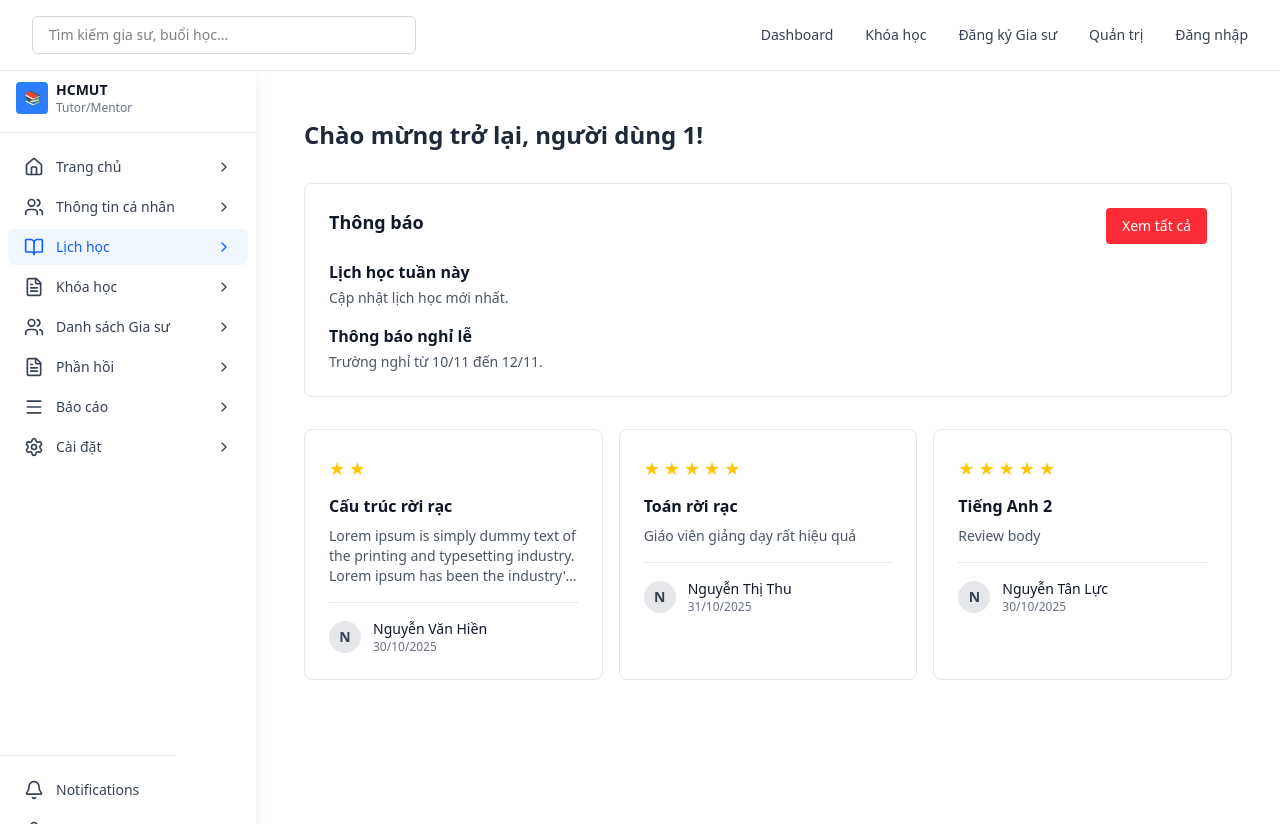
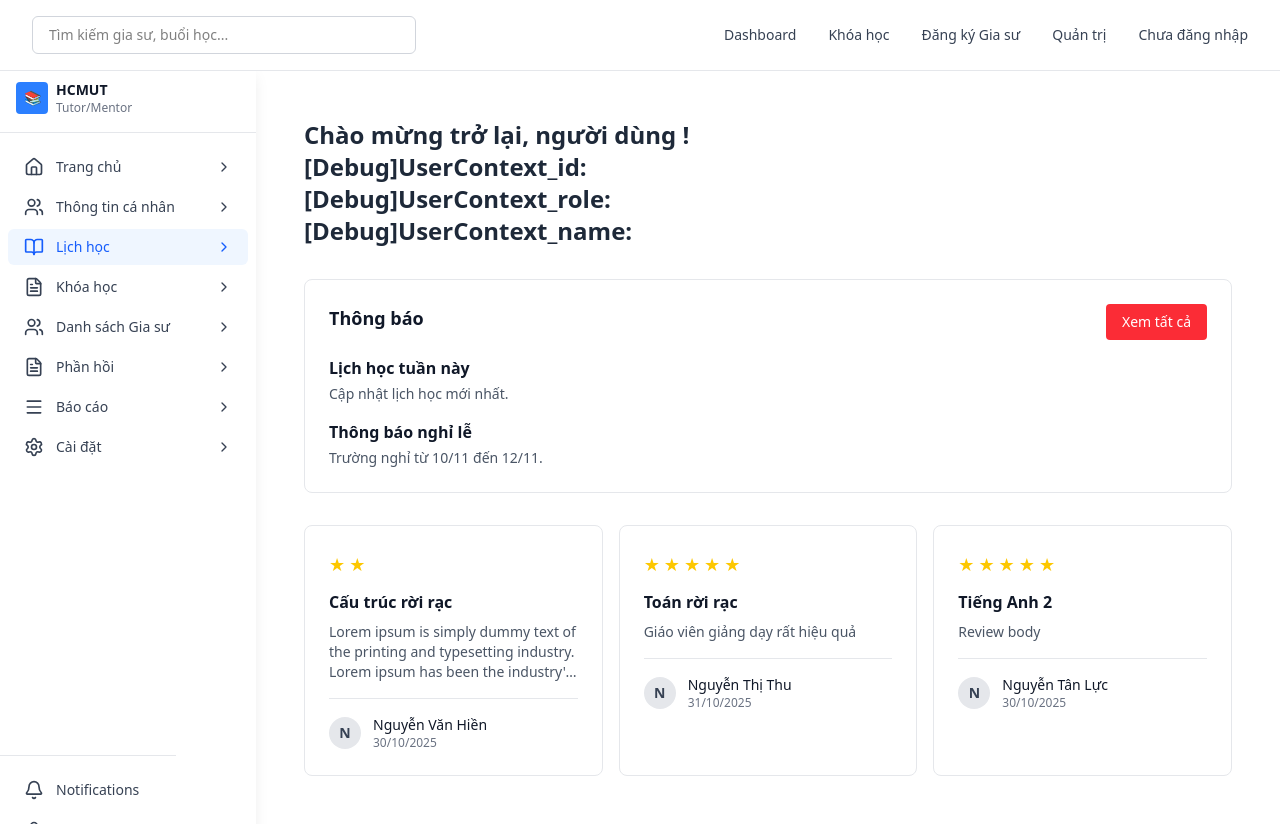
Before and after one commit to bnhtho/251_software_engineer_project, a React (Vite) app: page /home/1 in a window 1280 px wide. Before the commit the page ends 800 px from the top, so only its background shows below. Built offline with nearby package versions, Linux system fonts and the light colour scheme.

Commit message:
Fix logic context and login

```diff
--- a/src/App.tsx
+++ b/src/App.tsx
@@ -1,26 +1,33 @@
-import { BrowserRouter, Routes, Route} from "react-router-dom";
+import { BrowserRouter, Routes, Route } from "react-router-dom";
 import LoginPage from "./page/LoginPage";
 import Schedule from "./page/Schedule";
 import HomePage from "./page/HomePage";
 import Profile from "./page/Profile";
 import Layout from "./Components/Layout";
+import PageNotFound from "./page/PageNotFound";
+import { UserProvider } from "./Context/UserContext";
 export default function App() {
   return (
+    <UserProvider>
     <BrowserRouter>
       <Routes>
-        {/* Trang login không có Layout */}
         <Route path="/" element={<LoginPage />} />
-        {/* Các route có layout (Navbar + Sidebar) */}
+
+        {/* ✅ Các route CÓ Layout */}
         <Route path="/home/:userID" element={<Layout />}>
+          {/* Home page (index) */}
           <Route index element={<HomePage />} />
-          {/* home/idUser */}
-          {/* home/idUser/schedule */}
+
+          {/* Schedule */}
           <Route path="schedule" element={<Schedule />} />
-          {/* home/idUser/profile */}
+
+          {/* Profile */}
           <Route path="profile" element={<Profile />} />
+        </Route>
+        <Route path="*" element={<PageNotFound />} />
 
-        </Route>
       </Routes>
     </BrowserRouter>
+    </UserProvider>
   );
 }
--- a/src/Components/Layout.tsx
+++ b/src/Components/Layout.tsx
@@ -1,9 +1,9 @@
 import { Outlet,useParams } from "react-router-dom";
 import Navbar from "./Navbar";
 import Sidebar from "./Sidebar";
-
 const Layout = () => {
   return (
+
     <div className="flex flex-col h-screen">
       <Navbar />
       <div className="flex flex-1">
--- a/src/Components/Navbar.tsx
+++ b/src/Components/Navbar.tsx
@@ -1,4 +1,17 @@
+import { useUser } from "../Context/UserContext";
+// Load navbar
 export default function Header() {
+  const { user, logout } = useUser();
+  let userSection;
+    if (user) {
+      userSection = (
+      "Xin chào, " + user.name + " | "
+      )
+    } else{
+      userSection = (
+        "Chưa đăng nhập"
+      );
+    }
   return (
     <header className="border-b border-gray-200 bg-white sticky top-0 z-40">
       <div className="flex items-center justify-between px-8 py-4">
@@ -22,8 +35,9 @@ export default function Header() {
           <a href="#" className="text-sm font-medium text-gray-700 hover:text-blue-600 transition-colors">
             Quản trị
           </a>
+          {/* //TODO: Logic: Nếu đã login thành công thì hiện nút đăng xuất*/}
           <a href="#" className="text-sm font-medium text-gray-700 hover:text-blue-600 transition-colors">
-            Đăng nhập
+                  {userSection}
           </a>
         </nav>
       </div>
--- /dev/null
+++ b/src/Context/UserContext.tsx
@@ -0,0 +1,49 @@
+import { createContext, useContext, useEffect, useState, type ReactNode } from "react";
+
+interface User {
+  id: number;
+  name: string;
+  role: string;
+}
+
+interface UserContextType {
+  user: User | null;
+  login: (userData: User) => void;
+  logout: () => void;
+}
+
+const UserContext = createContext<UserContextType | undefined>(undefined);
+
+export const UserProvider = ({ children }: { children: ReactNode }) => {
+  const [user, setUser] = useState<User | null>(null);
+  // use storageContext to persist user login across refreshes (optional)
+  useEffect(() => {
+    const storedUser = localStorage.getItem("user");
+    if (storedUser) {
+      setUser(JSON.parse(storedUser));
+    }
+  }, []);
+  const login = (userData: User) => {
+    setUser(userData);
+    localStorage.setItem("user", JSON.stringify(userData));
+  }
+  // const login = (userData: User) => setUser(userData);
+  const logout = () =>
+    {
+          localStorage.removeItem("user"); // ✅ Xóa khi logout
+          setUser(null);
+    };
+
+  return (
+    <UserContext.Provider value={{ user, login, logout }}>
+      {children}
+    </UserContext.Provider>
+  );
+};
+
+export const useUser = () => {
+  const context = useContext(UserContext);
+  if (!context)
+    throw new Error("useUser must be used within a UserProvider");
+  return context;
+};
--- a/src/Context/UserProvider.tsx
+++ /dev/null
@@ -1 +0,0 @@
-// Contains detail user
--- a/src/page/HomePage.tsx
+++ b/src/page/HomePage.tsx
@@ -3,6 +3,7 @@ import { useParams } from "react-router-dom";
 // import {}
 import ReviewCard from "../Components/ReviewCard";
 import Announcement from "../Components/AnnoucementCard";
+import {useUser} from "../Context/UserContext";
 const reviewsData = [
   {
     courseName: "Cấu trúc rời rạc",
@@ -32,11 +33,22 @@ const announcements = [
   { title: "Thông báo nghỉ lễ", content: "Trường nghỉ từ 10/11 đến 12/11." },
 ];
 const HomePage = () => {
-    const idUser  = useParams();
+    const { user } = useUser();
+
     return  (
         <div className="p-6 space-y-8">
       <h1 className="text-2xl font-bold text-gray-800">
-        Chào mừng trở lại, người dùng { idUser.userID }!
+        {/* Debug */}
+        {/* NOTE: Không xoá dòng debug trong giai đoạn demo */}
+        Chào mừng trở lại, người dùng {user?.name}!
+<ul>
+      [Debug]UserContext_id:  {user?.id}
+        <li>
+        [Debug]UserContext_role:  {user?.role}
+        </li>
+        [Debug]UserContext_name:  {user?.name}
+
+</ul>
 
       </h1>
     {/* Load Review */}
--- a/src/page/LoginPage.tsx
+++ b/src/page/LoginPage.tsx
@@ -1,6 +1,7 @@
 import React, { useState } from "react";
 import hcmutLogo from '/src/assets/logo.svg';
 import { useNavigate } from "react-router-dom";
+import { useUser } from "../Context/UserContext";
 
 export const LoginPage = () => {
     // selectedRole state
@@ -8,6 +9,8 @@ export const LoginPage = () => {
   const [email, setEmail] = useState("");
   const [password, setPassword] = useState("");
   const [rememberMe, setRememberMe] = useState(false);
+  // const login
+  const { login } = useUser();
   const navigate = useNavigate();
   const roles = [
     { id: "student", label: "Sinh viên", value: "student" },
@@ -20,11 +23,17 @@ const handleSubmit = (e: React.FormEvent) => {
     console.log({ selectedRole, email, password, rememberMe });
     const userID = 123;
 
-    // NOTE: This is Handcode, in real app, get userID from backend after login
 
     if (email === "test@hcmut.edu.vn" && password === "123456") {
       console.log("Login success!");
-      navigate(`/home/${userID}`);
+      // NOTE:[Logic] Khi sử lý với backend, lấy user data từ backend trả về sau khi login thành công, trả về user từ database vào đây.
+      login({
+        id: 123, // trả về ID
+        name: "User Test", // trả về name
+        role: "student", // trả về role
+      });
+      navigate(`/home/${userID}`); // navigator vào trang chủ
+
     } else {
       alert("Sai thông tin đăng nhập!");
     }
--- /dev/null
+++ b/src/page/PageNotFound.tsx
@@ -0,0 +1,13 @@
+import { Link } from 'react-router-dom';
+
+const PageNotFound = () => {
+  return (
+    <div style={{ textAlign: 'center', padding: '50px' }}>
+      <h1>404 - Page Not Found</h1>
+      <p>Sorry, the page you are looking for does not exist.</p>
+      <Link to="/">Go to Home Page</Link>
+    </div>
+  );
+};
+
+export default PageNotFound;
```
